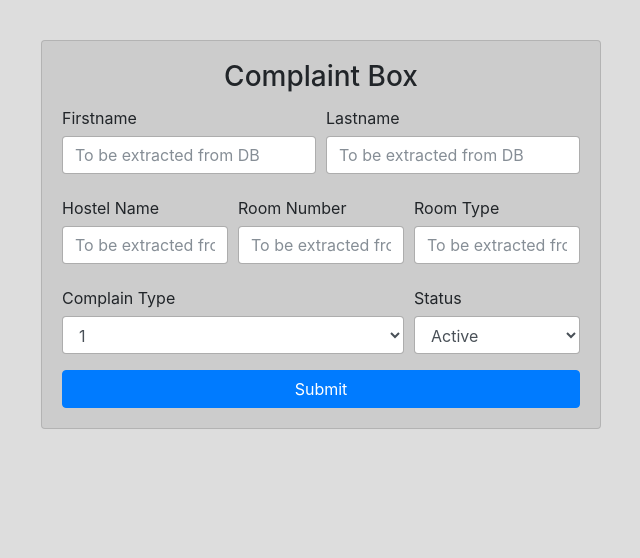
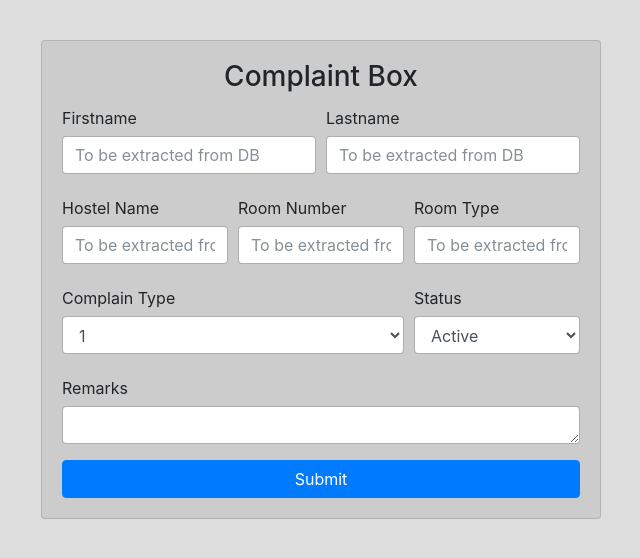
Before and after one commit to bksahu/HMS, a PHP site: page /complain_hms.php in a window 1280 px wide. Shown: the top 558 px of the page, without its empty margins (319-959 px from the left). Run offline with PHP 8.4, Linux system fonts and the light colour scheme; some libraries are stand-ins or nearby versions.

Commit message:
Update complain_hms.php

```diff
--- a/complain_hms.php
+++ b/complain_hms.php
@@ -87,6 +87,11 @@
 			    </div>
 			</div>
 
+				<div class="form-group" id="text">
+			      <label class="col-form-label">Remarks</label>
+			      <textarea class="form-control" cols="80" id="message" name="message" rows="1"></textarea>
+			    </div>
+
 				<button type="submit" class="btn btn-primary">Submit</button>
      		</div>
 		</form>
```
